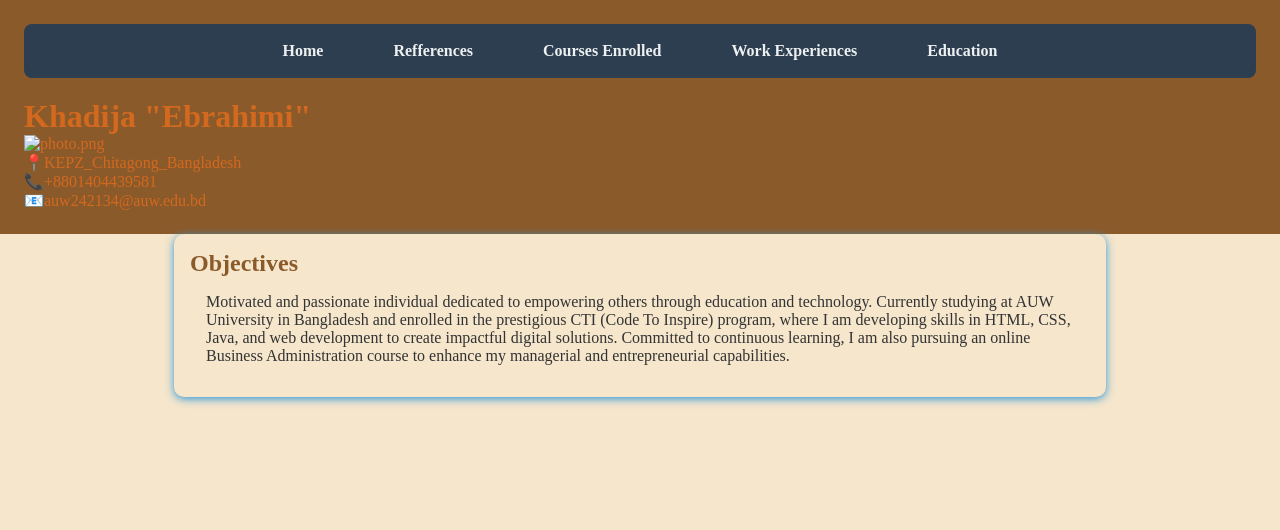
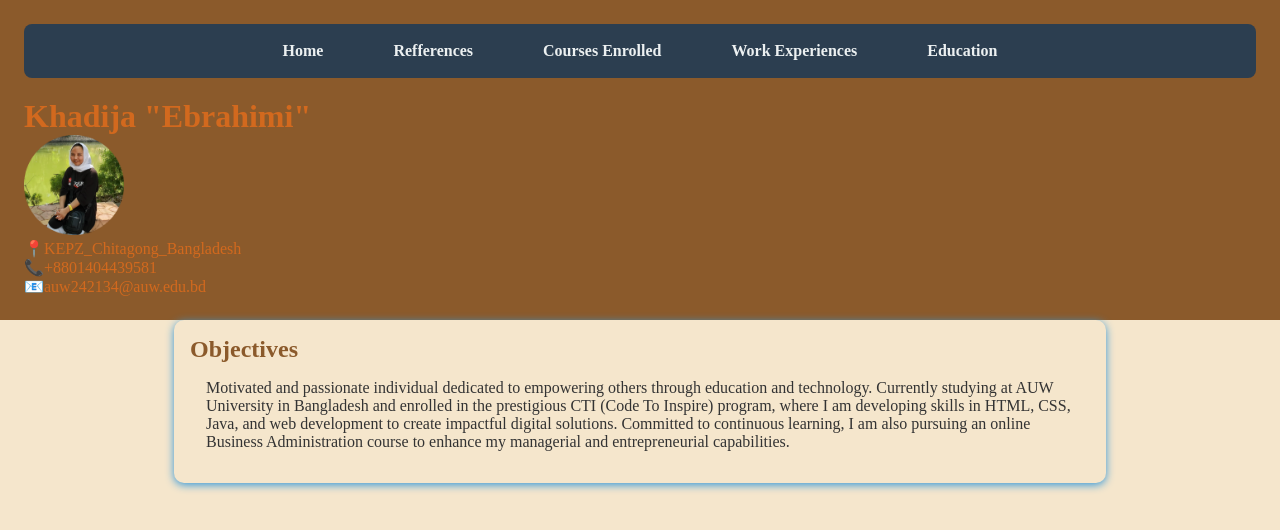
Before and after one commit to khadijaebrahimi/Khadija-CV, a plain HTML site: page index.html in a window 1280 px wide. Drawn offline with Linux system fonts and the light colour scheme; files that its build step writes are made by us from their sources.

Commit message:
Update index.html

```diff
--- a/index.html
+++ b/index.html
@@ -93,7 +93,7 @@ section p{
     </nav>
 
         <h1>Khadija "Ebrahimi"</h1>
-        <img src="image/photo.png" alt="photo.png" height="100px" width="100px">
+        <img src="photo.png" alt="photo.png" height="100px" width="100px">
        <P>📍KEPZ_Chitagong_Bangladesh</P>
        <p>📞+8801404439581</p>
        <p>📧auw242134@auw.edu.bd</p>
```
